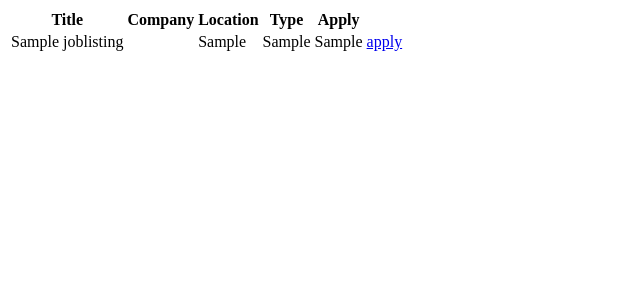
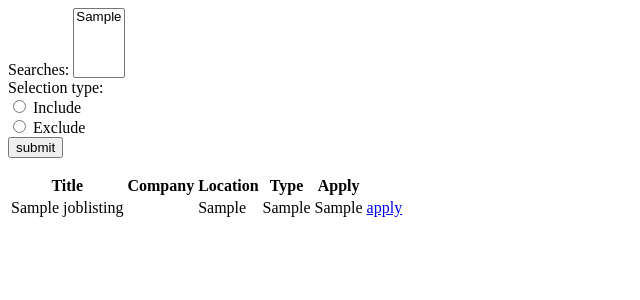
Before and after one commit to massrb/jsearch, a Django app: page /jobsearch/ in a window 1280 px wide. Shown: the top 300 px of the page, without its empty margins (0-640 px from the left). Run offline with Django 4.2, Linux system fonts and the light colour scheme; tables that the repository leaves empty hold one stand-in row (values such as "Sample post").

Commit message:
improve forms and rendering

```diff
--- /dev/null
+++ b/jobsearch/forms.py
@@ -0,0 +1,23 @@
+from django import forms
+from jobsearch.models import JobSearch
+
+class JobSearchForm(forms.Form):
+  recs = JobSearch.objects.filter(active=True)
+  choices = map(lambda r: [str(r.id), r.search_string], recs)
+  searches = forms.MultipleChoiceField(
+    widget=forms.SelectMultiple,
+    choices=choices,
+  )
+  def clean(self):
+
+    # data from the form is fetched using super function
+    super(JobSearchForm, self).clean()
+    return self.cleaned_data
+
+class SelectTypeForm(forms.Form):
+  OPTIONS = (
+    ("inc", "Include"),
+    ("exc", "Exclude"),
+  )
+  selection_type = forms.ChoiceField(widget=forms.RadioSelect,
+                                          choices=OPTIONS)
--- a/jobsearch/templates/jobsearch/index.html
+++ b/jobsearch/templates/jobsearch/index.html
@@ -1,6 +1,14 @@
 {% load static %}
 
 <link rel="stylesheet" href="{% static 'jobsearch/style.css' %}">
+
+<form method='post'>
+    {% csrf_token %}
+    {{ jobsearch.as_table }}
+    </br>
+    {{ select_type.as_table }}
+    <input type='submit' value='submit'>
+</form>
 
 <table>
    <tr>
--- a/jobsearch/views.py
+++ b/jobsearch/views.py
@@ -1,24 +1,46 @@
-from django.shortcuts import render
+from django.shortcuts import render, redirect
+from django.views.decorators.csrf import csrf_protect
+from django.urls import reverse
+from django.utils.http import urlencode
 from jobsearch.models import JobSearch, LocationSearch, JobListing
+from .forms import SelectTypeForm, JobSearchForm
 
 # Create your views here.
 from django.http import HttpResponse
 
 def index(request):
-  search_type = request.GET.get('t', '').lower()
+  search_type = request.GET.get('js', '').lower()
+  select_type = request.GET.get('filter', '').lower()
   exclude = request.GET.get('e', '0')
+  if request.method == 'POST':
+    js_form = JobSearchForm(request.POST)
+    filt_type = SelectTypeForm(request.POST)
+    if js_form.is_valid() and filt_type.is_valid():
+      fld = js_form.cleaned_data # ['id_searches']
+      ftyp = filt_type.cleaned_data
+      redirect_url = reverse('index')
+      parameters = urlencode({'js': ','.join(fld['searches']), 'filter': ftyp['selection_type']})
+      return redirect(f'{redirect_url}?{parameters}')
+    else:
+      for field in js_form:
+        print(f"Field Error for field {field.name}:  {field.errors}")
+      return render(request, "index.html", {'form':js_form})
+  else:
+    rec_ids = [] if search_type in [None,''] else [int(numeric_string) for numeric_string in search_type.split(',')]
+    if search_type == 'ruby':
+      js = JobSearch.objects.filter(search_string='Ruby')
+    elif search_type == 'python':
+      js = JobSearch.objects.filter(search_string='Python')
+    else:
+      jobs = JobListing.objects.all()
 
-  if search_type == 'ruby':
-    js = JobSearch.objects.filter(search_string='Ruby')
-  elif search_type == 'python':
-    js = JobSearch.objects.filter(search_string='Python')
-  else:
-    jobs = JobListing.objects.all()
+    if not 'jobs' in locals():
+      all = JobListing.objects.all()
+      if exclude == '1':
+        jobs = all if not js.exists() else all.exclude(job_search=js.first())
+      else:
+        jobs = JobListing.objects.filter(job_search=js.first())
 
-  if not 'jobs' in locals():
-    all = JobListing.objects.all()
-    if exclude == '1':
-      jobs = all if not js.exists() else all.exclude(job_search=js.first())
-    else:
-      jobs = JobListing.objects.filter(job_search=js.first())
-  return render(request, "index.html", {'jobs': jobs})
+    select_form = SelectTypeForm(initial={'selection_type': select_type})
+    jobsearch_form = JobSearchForm(initial={'searches': search_type.split(',')})
+    return render(request, "index.html", {'jobs': jobs, 'select_type': select_form, 'jobsearch': jobsearch_form})
```
Also changed, not shown: 1 other file.
